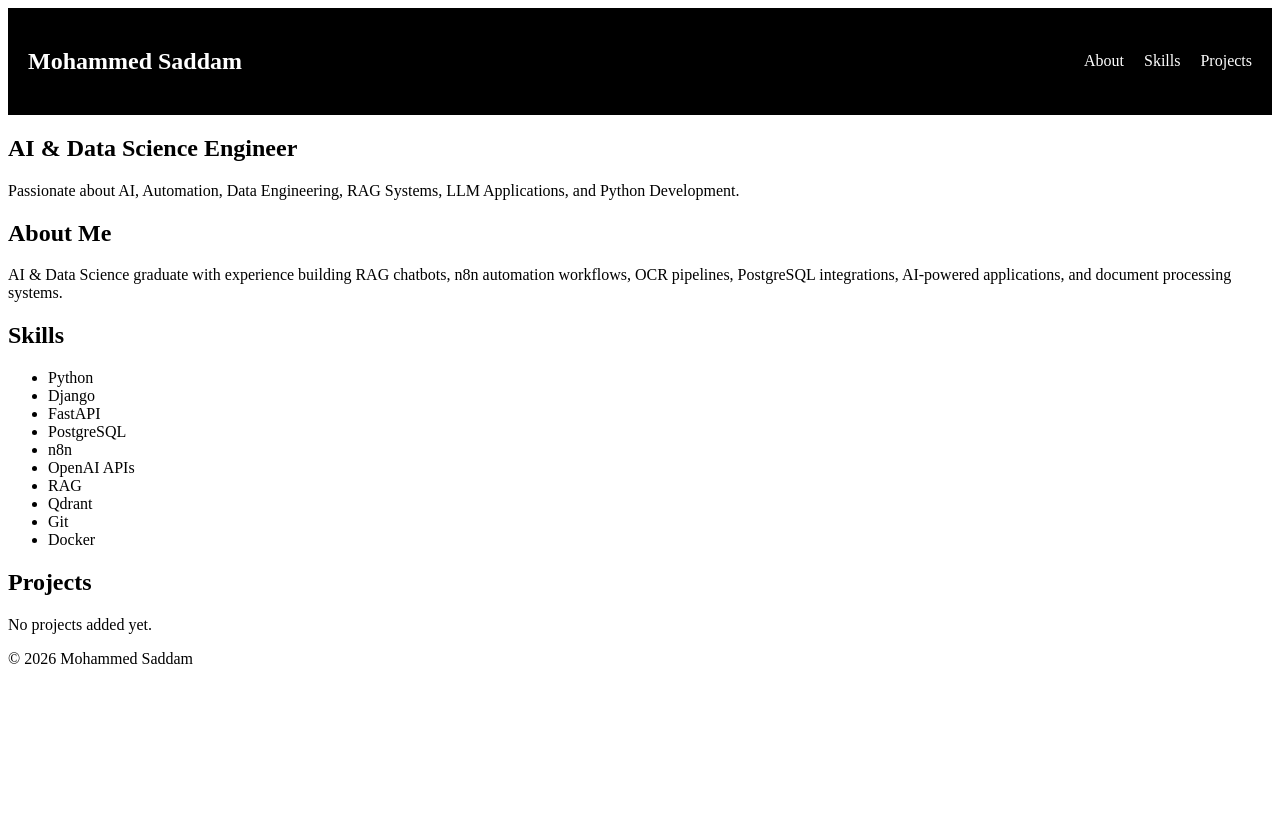
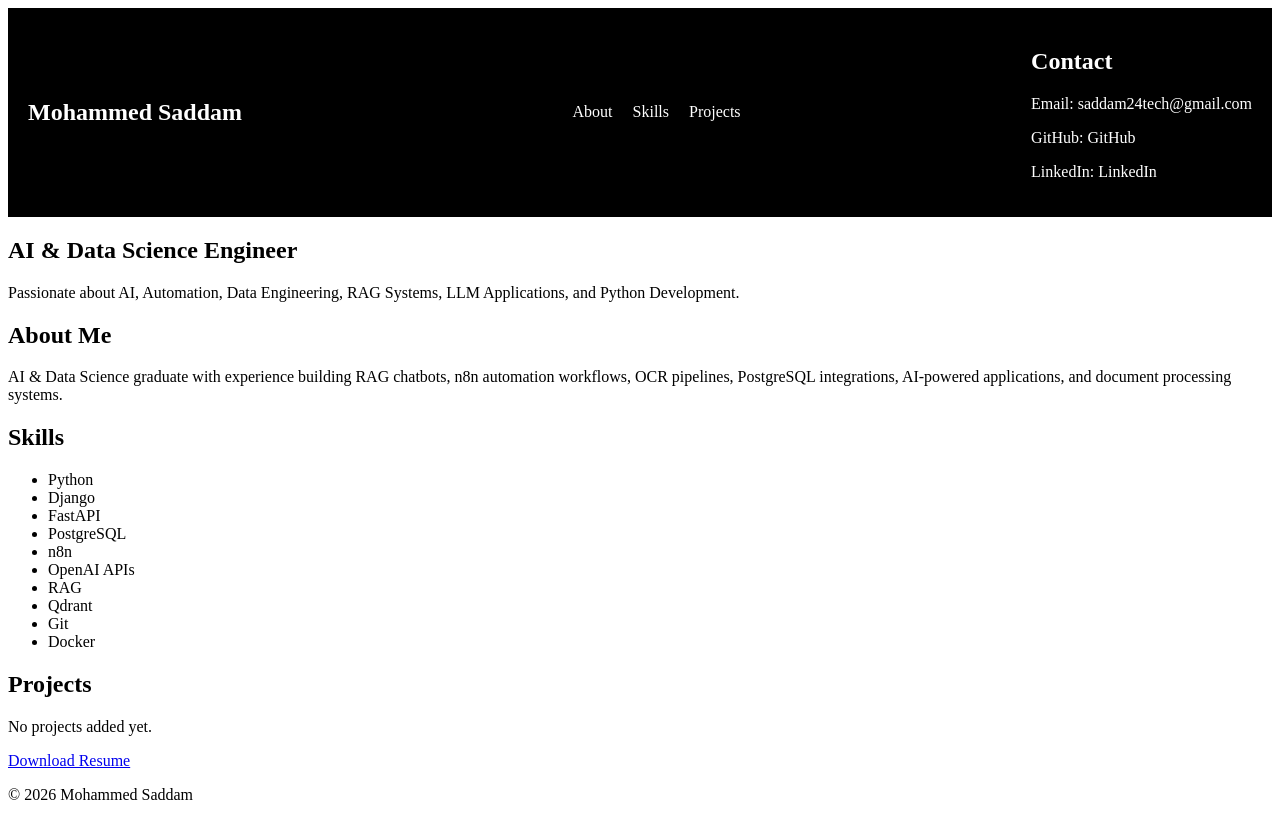
Before and after one commit to saddam2404/my-portfolio, a Django app: page / in a window 1280 px wide. Before the commit the page ends 664 px from the top, so only its background shows below. Run offline with Django 5.2, Linux system fonts and the light colour scheme; data that the repository does not hold is empty.

Commit message:
updated portfolio website

```diff
--- a/portfolio/templates/portfolio/home.html
+++ b/portfolio/templates/portfolio/home.html
@@ -21,6 +21,21 @@
             <li><a href="#skills">Skills</a></li>
             <li><a href="#projects">Projects</a></li>
         </ul>
+        <section id="contact">
+        <h2>Contact</h2>
+
+    <p>Email: saddam24tech@gmail.com</p>
+
+    <p>
+        GitHub:
+        <a href="https://github.com/saddam2404/">GitHub</a>
+    </p>
+
+    <p>
+        LinkedIn:
+        <a href="https://www.linkedin.com/in/mohammed-saddam-39220531b/">LinkedIn</a>
+    </p>
+</section>
     </nav>
 
     <section class="hero">
@@ -83,7 +98,6 @@
                         </a>
                     {% endif %}
                     {% if project.image %}
-                        <p>{{ project.image.url }}</p>
                             <img src="{{ project.image.url }}" alt="{{ project.title }}">
                     {% endif %}
 
@@ -96,6 +110,9 @@
 
         {% endif %}
     </section>
+    <a href="{% static 'portfolio/Saddam_CV.pdf' %}" download>
+    Download Resume
+</a>
 
     <footer>
         <p>© 2026 Mohammed Saddam</p>
```
Also changed, not shown: 2 other files.
